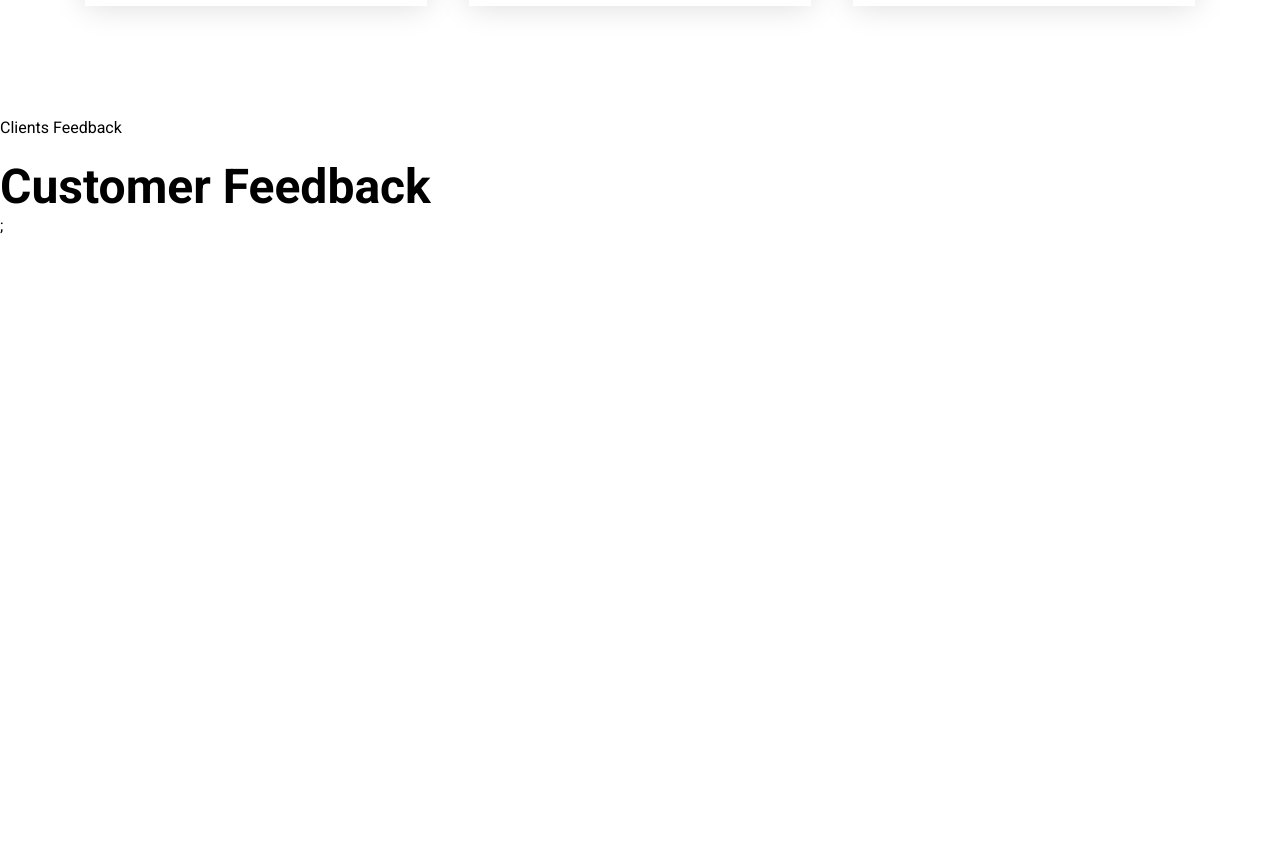
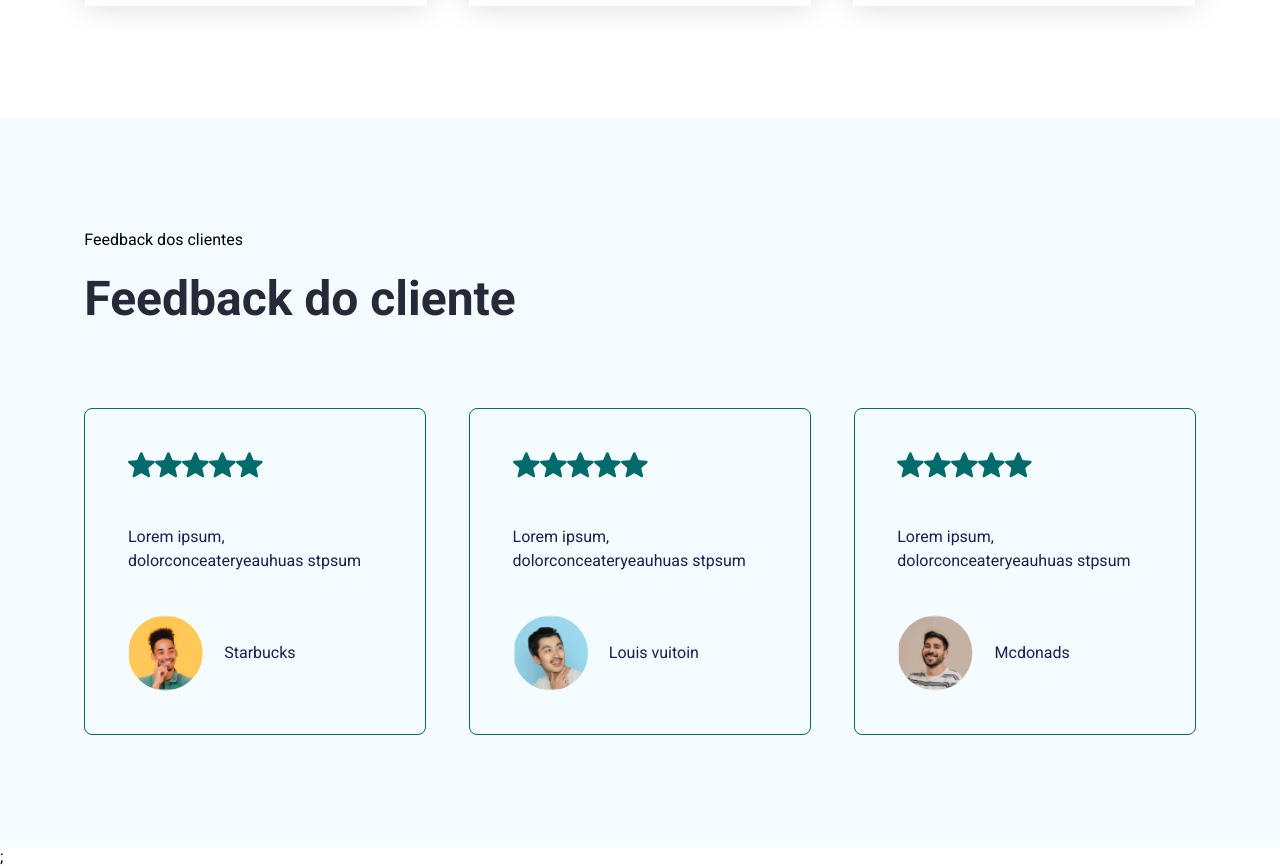
Before and after one commit to lucasuk89/PortifolioReact2024, a React (Create React App) app: page / in a window 1280 px wide. Shown: the part 3350-4216 px from the top of the page. Before the commit the page ends 3585 px from the top, so only its background shows below. Built offline with nearby package versions, Linux system fonts and the light colour scheme.

Commit message:
Update on App.css and created a testimonial function component at testimonials

```diff
--- a/src/App.css
+++ b/src/App.css
@@ -422,3 +422,45 @@ h3{
     stroke:#006b6a ;
 }
 /*Portfolio Ends*/
+.testimonial--section{
+    display: flex;
+    padding: 112px 84.3px;
+    flex-direction: column;
+    align-items: flex-start;
+    gap: 80px;
+    background-color: var(--bg-shade);
+}
+.sections--heading{
+    color: var(--heading-color);
+}
+
+.testimonial--section--card{
+    display: flex;
+    padding: 42.6px;
+    flex-direction: column;
+    align-items: flex-start;
+    gap: 42.6px;
+    flex: 1 0 0;
+    border-radius: 8px;
+    border: 1.33px solid #006b6a;
+}
+.testimonial--section--card--reviews{
+    display: flex;
+    align-items: flex;
+    gap: 5.33px;
+}
+.testimonial--section--card--author--detail{
+    display: flex;
+    align-items: center;
+    gap: 21.3px;
+}
+.testimonial--author--name{
+    font-weight: 600;
+    color: var(--heading-color);
+}
+.testimonial--author--designation{
+    color: var(--darkblue);
+    font-size: 16px;
+    font-weight: 400;
+    line-height: 150%;
+}
--- a/src/Pages/Home/Testimonials.jsx
+++ b/src/Pages/Home/Testimonials.jsx
@@ -5,16 +5,19 @@ export default function Testimonials() {
     <section className="testimonial--section" id="testimonial">
       <div className="portfolio--container--box">
         <div className="portfolio--container">
-          <p className="sub--title">Clients Feedback</p>
-          <h2 className="sections--heading">Customer Feedback</h2>
+          <p className="sub--title">Feedback dos clientes</p>
+          <h2 className="sections--heading">Feedback do cliente</h2>
         </div>
       </div>
-      <div className="portfolio--section--container"></div>
-      {data?.testimonial?.map((item, index) => {
+      <div className="portfolio--section--container">
+        {" "}
+        {/* Removido: div extra aqui */}
+        {data?.testimonial?.map((item, index) => (
           <div key={index} className="testimonial--section--card">
             <div className="testimonial--section--card--review">
               {Array.from({ length: 5 }, (reviews, index) => (
                 <svg
+                  key={index}
                   xmlns="http://www.w3.org/2000/svg"
                   width="27"
                   height="26"
@@ -28,8 +31,21 @@ export default function Testimonials() {
                 </svg>
               ))}
             </div>
-        </div>;
-      })}
+            <p className="text-md">{item.description}</p>
+            <div className="testimonial--section--card--author--detail">
+              <img src={item.src} alt="Avatar" />
+              <div>
+                <p className="text-md testimonial--author--name">
+                  {item.author}
+                </p>
+                <p className="text-md testimonial--author--designation">
+                  {item.author_designation}
+                </p>
+              </div>
+            </div>
+          </div>
+        ))}
+      </div>
     </section>
   );
 }
```
Lines whose indentation alone changed are shown as unchanged.
